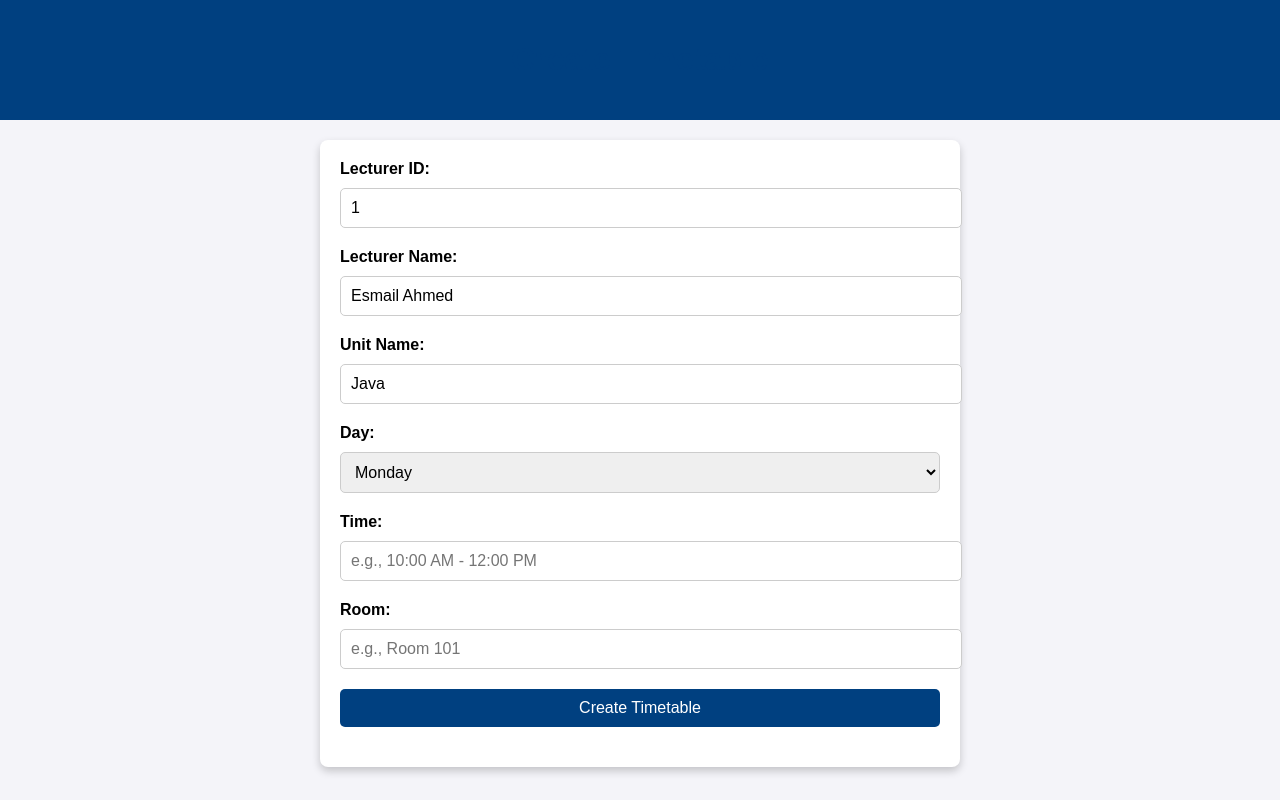
After one commit to devharnold/esm-tt, a Flask app: page /timetable/create/34d3a71c in a window 1280 px wide. The commit adds this page. Run offline with Flask 3, Linux system fonts and the light colour scheme; data comes from the database, SQL or seed files in the repository; both versions use the stored data as it was after the commit.

Commit message:
New changes

```diff
--- a/app.py
+++ b/app.py
@@ -11,7 +11,7 @@ app = Flask(__name__)
 DATABASE = 'projo.db'
 
 def get_db_connection():
-    conn = sqlite3.connect(DATABASE)
+    conn = sqlite3.connect('projo.db')  # Ensure this matches your database file
     conn.row_factory = sqlite3.Row  # Allows accessing columns by name
     return conn
 
@@ -98,9 +98,9 @@ def select_role():
 @app.route('/request/create', methods=['GET', 'POST'])
 def create_request():
     if request.method == 'POST':
+        # Retrieve form data
         lecturer_id = request.form.get('lecturer_id')
         lecturer_name = request.form.get('lecturer_name')
-        course_id = request.form.get('course_id')  # Retrieve course_id from the form
         room_available = request.form.get('room_available')
         unit_name = request.form.get('unit_name')
         student_count = request.form.get('student_count')
@@ -108,16 +108,19 @@ def create_request():
         preferred_times = ','.join(request.form.getlist('preferred_times'))
         additional_notes = request.form.get('additional_notes', '')
 
-        # Validate that course_id is provided
-        if not course_id:
-            return "Course ID is required", 400
+        # Validate that all required fields are provided
+        if not lecturer_id or not lecturer_name or not unit_name:
+            return "All fields are required", 400
 
+        # Generate a unique request ID
         request_id = str(uuid.uuid4())[:8]
+
+        # Insert the request into the timetable_requests table
         with get_db_connection() as conn:
             conn.execute('''
-                INSERT INTO timetable_requests (id, lecturer_id, lecturer_name, course_id, room_available, unit_name, student_count, preferred_days, preferred_times, additional_notes)
-                VALUES (?, ?, ?, ?, ?, ?, ?, ?, ?, ?)
-            ''', (request_id, lecturer_id, lecturer_name, course_id, room_available, unit_name, student_count, preferred_days, preferred_times, additional_notes))
+                INSERT INTO timetable_requests (id, lecturer_id, lecturer_name, room_available, unit_name, student_count, preferred_days, preferred_times, additional_notes, status)
+                VALUES (?, ?, ?, ?, ?, ?, ?, ?, ?, 'pending')
+            ''', (request_id, lecturer_id, lecturer_name, room_available, unit_name, student_count, preferred_days, preferred_times, additional_notes))
             conn.commit()
 
         return redirect(f'/dashboard/lecturer/{lecturer_id}')
@@ -127,49 +130,25 @@ def create_request():
 @app.route('/dashboard/lecturer/<lecturer_id>')
 def lecturer_dashboard(lecturer_id):
     with get_db_connection() as conn:
+        # Fetch all requests for the lecturer
         requests = conn.execute('''
-            SELECT * FROM timetable_requests WHERE lecturer_id = ?
+            SELECT id, unit_name, status, created_at
+            FROM timetable_requests
+            WHERE lecturer_id = ?
         ''', (lecturer_id,)).fetchall()
+
     return render_template('lecturer_dashboard.html', requests=requests)
 
 @app.route('/dashboard/timetabler')
 def timetabler_dashboard():
     with get_db_connection() as conn:
-        #requests = conn.execute('SELECT * FROM timetable_requests').fetchall()
-        #requests = conn.execute('''
-        #    SELECT r.*, u.name as lecturer_name, c.name as course_name
-        #    FROM timetable_requests r
-        #    JOIN users u ON r.lecturer_id = u.id
-        #    JOIN courses c ON r.course_id = c.id
-        #''').fetchall()
+        # Fetch all requests
         requests = conn.execute('''
-            SELECT r.id, r.lecturer_id, c.course_id, r.unit_name
-            FROM timetable_requests r
-            LEFT JOIN courses c ON r.course_id = c.course_id
-            WHERE r.status = 'pending'
+            SELECT id, lecturer_name, unit_name, status
+            FROM timetable_requests
         ''').fetchall()
-        timetables = conn.execute('SELECT * FROM timetables').fetchall()
 
-    # Parse slots JSON for each timetable
-    parsed_timetables = []
-    for timetable in timetables:
-        slots = timetable['slots']
-        try:
-            import json
-            # Ensure slots is a valid JSON string
-            slots_parsed = json.loads(slots) if isinstance(slots, str) else []
-        except (json.JSONDecodeError, TypeError):
-            slots_parsed = []  # Handle invalid JSON gracefully
-
-        parsed_timetables.append({
-            "id": timetable["id"],
-            "request_id": timetable["request_id"],
-            "slots": slots_parsed,
-            "status": timetable["status"],
-            "created_at": timetable["created_at"]
-        })
-
-    return render_template('timetabler_dashboard.html', requests=requests, timetables=parsed_timetables)
+    return render_template('timetabler_dashboard.html', requests=requests)
 
 @app.route('/timetables/public')
 def view_all_timetables():
@@ -228,76 +207,40 @@ def student_dashboard(student_id):
         ''', (student_id,)).fetchall()
     return render_template('student_dashboard.html', timetables=timetables)
 
-@app.route('/timetable/create/<request_id>', methods=['POST'])
+@app.route('/timetable/create/<request_id>', methods=['GET', 'POST'])
 def create_timetable(request_id):
-    data = request.get_json(force=True)
+    with get_db_connection() as conn:
+        # Fetch the request details to pre-fill the timetable form
+        lecturer_request = conn.execute('''
+            SELECT id, lecturer_id, lecturer_name, unit_name, room_available, student_count,
+                   preferred_days, preferred_times, additional_notes
+            FROM timetable_requests
+            WHERE id = ?
+        ''', (request_id,)).fetchone()
 
-    lecturer_name = data.get('lecturer_name')
-    student_count = data.get('student_count')
-    slots = data.get('slots')
+        if not lecturer_request:
+            return "Request not found", 404
 
-    if not lecturer_name or not isinstance(student_count, int):
-        return jsonify({"error": "Lecturer name and valid student count required."}), 400
-    if not slots or not isinstance(slots, list):
-        return jsonify({"error": "Slots should be a list of objects."}), 400
+        if request.method == 'POST':  # Handle form submission
+            # Retrieve form data for the timetable
+            day = request.form.get('day')
+            time = request.form.get('time')
+            room = request.form.get('room')
 
-    slots_json = json.dumps(slots)
-    timetable_id = str(uuid.uuid4())[:8]
+            # Generate a unique timetable ID
+            timetable_id = str(uuid.uuid4())[:8]
 
-    with get_db_connection() as conn:
-        conn.execute('''
-            INSERT INTO timetables (id, request_id, lecturer_name, student_count, slots, status)
-            VALUES (?, ?, ?, ?, ?, 'finalized')
-        ''', (timetable_id, request_id, lecturer_name, student_count, slots_json))
-        conn.commit()
+            # Insert the timetable into the database
+            conn.execute('''
+                INSERT INTO timetables (id, lecturer_id, lecturer_name, unit_name, day, time, room)
+                VALUES (?, ?, ?, ?, ?, ?, ?)
+            ''', (timetable_id, lecturer_request['lecturer_id'], lecturer_request['lecturer_name'],
+                  lecturer_request['unit_name'], day, time, room))
+            conn.commit()
 
-    return jsonify({"message": "Timetable created", "timetable_id": timetable_id})
+            return redirect('/dashboard/timetabler')
 
-
-#@app.route('/timetable/create/<request_id>', methods=['POST'])
-#def create_timetable(request_id):
-#    # Check if the request is JSON
-#    if request.is_json:
-#        data = request.json
-#    else:
-#        # Fallback to form data if JSON is not provided
-#        data = request.form
-#
-#    #Retrievr lecturer name from the data
-#    lecturer_name = data.get('lecturer_name')
-#    if not lecturer_name:
-#        return jsonify({"error": "Lecturer name is required. Please provide valid name in json format."}), 400
-#
-#    #Retrieve student count from the data
-#    student_count = data.get('student_count')
-#    if not student_count:
-#        return jsonify({"error": "Student count is needed. Please provide a valid number."}), 400
-#
-#    # Retrieve the slots from the data
-#    slots = data.get('slots')  # JSON string of timetable slots
-#    if not slots:
-#        return jsonify({"error": "Slots are required. Please provide valid slots in JSON format."}), 400
-#
-#    try:
-#        # Validate that slots is a valid JSON string
-#        import json
-#        slots_parsed = json.loads(slots)  # Parse the JSON string
-#        if not isinstance(slots_parsed, list):  # Ensure it's a list
-#            raise ValueError("Slots must be a list of objects.")
-#        slots = json.dumps(slots_parsed)  # Ensure it's stored as a JSON string
-#    except (json.JSONDecodeError, ValueError) as e:
-#        return jsonify({"error": f"Invalid JSON format for slots: {str(e)}"}), 400
-#
-#    timetable_id = str(uuid.uuid4())[:8]
-#
-#    with get_db_connection() as conn:
-#        conn.execute('''
-#            INSERT INTO timetables (id, lecturer_name, request_id, slots, student_count, status)
-#            VALUES (?, ?, ?, ?, ?, 'finalized')
-#        ''', (timetable_id, lecturer_name, request_id, student_count, slots))
-#        conn.commit()
-#
-#    return jsonify({"message": "Timetable created successfully", "timetable_id": timetable_id})
+    return render_template('create_timetable.html', request=lecturer_request)
 
 @app.route('/timetable/update/<timetable_id>', methods=['POST'])
 def update_timetable(timetable_id):
@@ -326,26 +269,30 @@ def update_timetable(timetable_id):
 
     return jsonify({"success": True, "message": "Timetable updated successfully."})
 
-@app.route('/timetable/approve/<request_id>', methods=['POST'])
+@app.route('/request/approve/<request_id>', methods=['POST'])
 def approve_request(request_id):
     with get_db_connection() as conn:
+        # Update the status of the request to 'approved'
         conn.execute('''
             UPDATE timetable_requests
             SET status = 'approved'
             WHERE id = ?
         ''', (request_id,))
         conn.commit()
-    return redirect('/dashboard/timetabler')
 
-@app.route('/timetable/reject/<request_id>', methods=['POST'])
+    return {"success": True}, 200
+
+@app.route('/request/reject/<request_id>', methods=['POST'])
 def reject_request(request_id):
     with get_db_connection() as conn:
+        # Update the status of the request to 'rejected'
         conn.execute('''
             UPDATE timetable_requests
             SET status = 'rejected'
             WHERE id = ?
         ''', (request_id,))
         conn.commit()
+
     return redirect('/dashboard/timetabler')
 
 @app.route('/timetable/delete/<request_id>', methods=['POST'])
@@ -356,38 +303,30 @@ def delete_request(request_id):
         conn.commit()
     return redirect('/dashboard/timetabler')
 
-#@app.route('/timetable/delete/<request_id>', methods=['POST'])
-#def delete_request(request_id):
-#    with get_db_connection() as conn:
-#        conn.execute('''
-#            DELETE FROM timetable_requests
-#            WHERE id = ?
-#        ''', (request_id,))
-#        conn.commit()
-#    return redirect('/dashboard/timetabler')
-
 @app.route('/dashboard/timetabler/view/<request_id>')
 def view_lecturer_request(request_id):
     with get_db_connection() as conn:
-        # Fetch the lecturer's request details
-        #request = conn.execute('''
-        #    SELECT lecturer_id, lecturer_name, course, unit_name, room_availability, number_of_students,
-        #           preferred_days, preferred_times, additional_notes, status
-        #    FROM timetable_requests
-        #    WHERE id = ?
-        #''', (request_id,)).fetchone()
+        # Fetch the specific request details
         request = conn.execute('''
-            SELECT r.id, r.lecturer_id, course.course_id, r.unit_name
-            FROM timetable_requests r
-            LEFT JOIN courses course ON r.course_id = course.course_id
-            WHERE r.status = 'pending'
-        ''').fetchall()
-
+            SELECT id, lecturer_id, lecturer_name, unit_name, room_available, student_count,
+                   preferred_days, preferred_times, additional_notes, status, created_at
+            FROM timetable_requests
+            WHERE id = ?
+        ''', (request_id,)).fetchone()
 
     if not request:
         return "Request not found", 404
 
     return render_template('view_lecturer_request.html', request=request)
 
+@app.route('/timetables')
+def view_timetables():
+    with get_db_connection() as conn:
+        timetables = conn.execute('''
+            SELECT * FROM timetables
+        ''').fetchall()
+
+    return render_template('view_timetables.html', timetables=timetables)
+
 if __name__ == '__main__':
-    app.run(debug=False)  # Disable debug mode
+    app.run(debug=True)
--- /dev/null
+++ b/templates/create_timetable.html
@@ -0,0 +1,93 @@
+<!DOCTYPE html>
+<html lang="en">
+<head>
+    <meta charset="UTF-8">
+    <meta name="viewport" content="width=device-width, initial-scale=1.0">
+    <title>Create Timetable</title>
+    <style>
+        body {
+            font-family: Arial, sans-serif;
+            background-color: #f4f4f9;
+            margin: 0;
+            padding: 0;
+        }
+        header {
+            background-color: #004080;
+            color: white;
+            padding: 20px;
+            text-align: center;
+        }
+        main {
+            padding: 20px;
+        }
+        h1 {
+            color: #004080;
+            text-align: center;
+        }
+        form {
+            max-width: 600px;
+            margin: 0 auto;
+            background-color: white;
+            padding: 20px;
+            border-radius: 8px;
+            box-shadow: 0 4px 8px rgba(0, 0, 0, 0.2);
+        }
+        label {
+            display: block;
+            margin-bottom: 10px;
+            font-weight: bold;
+        }
+        input, select, button {
+            width: 100%;
+            padding: 10px;
+            margin-bottom: 20px;
+            border: 1px solid #ccc;
+            border-radius: 5px;
+            font-size: 16px;
+        }
+        button {
+            background-color: #004080;
+            color: white;
+            border: none;
+            cursor: pointer;
+        }
+        button:hover {
+            background-color: #003366;
+        }
+    </style>
+</head>
+<body>
+    <header>
+        <h1>Create Timetable</h1>
+    </header>
+    <main>
+        <form method="POST">
+            <label for="lecturer_id">Lecturer ID:</label>
+            <input type="text" id="lecturer_id" name="lecturer_id" value="{{ request.lecturer_id }}" readonly>
+
+            <label for="lecturer_name">Lecturer Name:</label>
+            <input type="text" id="lecturer_name" name="lecturer_name" value="{{ request.lecturer_name }}" readonly>
+
+            <label for="unit_name">Unit Name:</label>
+            <input type="text" id="unit_name" name="unit_name" value="{{ request.unit_name }}" readonly>
+
+            <label for="day">Day:</label>
+            <select id="day" name="day" required>
+                <option value="Monday">Monday</option>
+                <option value="Tuesday">Tuesday</option>
+                <option value="Wednesday">Wednesday</option>
+                <option value="Thursday">Thursday</option>
+                <option value="Friday">Friday</option>
+            </select>
+
+            <label for="time">Time:</label>
+            <input type="text" id="time" name="time" placeholder="e.g., 10:00 AM - 12:00 PM" required>
+
+            <label for="room">Room:</label>
+            <input type="text" id="room" name="room" placeholder="e.g., Room 101" required>
+
+            <button type="submit">Create Timetable</button>
+        </form>
+    </main>
+</body>
+</html>
--- a/templates/index.html
+++ b/templates/index.html
@@ -1,3 +1,4 @@
+lecturer_name TEXT NOT NULL,
 <!DOCTYPE html>
 <html lang="en">
 <head>
--- a/templates/student_dashboard.html
+++ b/templates/student_dashboard.html
@@ -1,3 +1,4 @@
+room TEXT NOT NULL,
 <!DOCTYPE html>
 <html lang="en">
 <head>
```
Also changed, not shown: database.py (added, +8 -0 lines), templates/lecturer_dashboard.html (+7 -17 lines), templates/timetabler_dashboard.html (+111 -26 lines), templates/view_lecturer_request.html (+30 -8 lines), templates/view_timetables.html (added, +47 -0 lines), projo.db.
